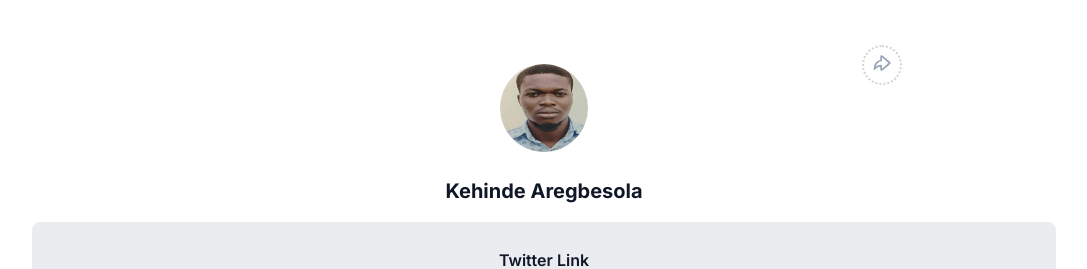
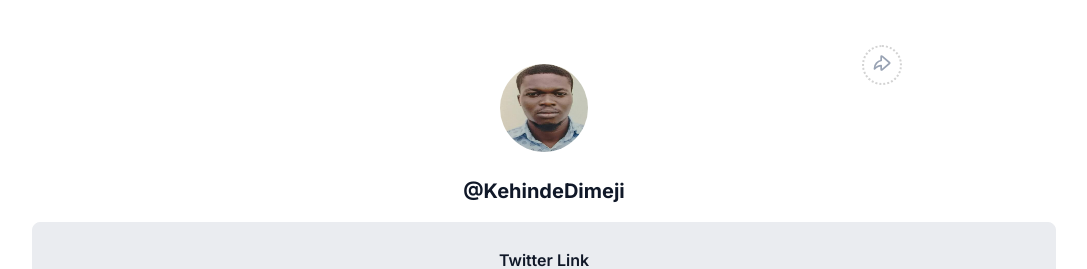
Before and after one commit to dimeji2021/zuri-week-1-project, a React (Create React App) app: page / in a window 1280 px wide. Shown: the top 269 px of the page, without its empty margins (96-1183 px from the left). Built offline with nearby package versions, Linux system fonts and the light colour scheme.

Commit message:
added twitter user name and slack user name to the correct section

```diff
--- a/src/components/LinkSection.js
+++ b/src/components/LinkSection.js
@@ -41,7 +41,6 @@ export const LinkSection = () => {
           <LinkSectionStyle>{i.name}</LinkSectionStyle>
         </a>
       ))}
-      {/* <p id="slack">kehinde_id</p> */}
     </HoverStyle>
   );
 };
--- a/src/components/LinkSectionStyles.js
+++ b/src/components/LinkSectionStyles.js
@@ -15,9 +15,6 @@ export const LinkSectionStyle = styled.p`
   background: #eaecf0;
   border: 1px solid #eaecf0;
   border-radius: 8px;
-  #slack {
-    display: none;
-  }
 `;
 
 export const HoverStyle = styled.div`
--- a/src/components/ProfileSection.js
+++ b/src/components/ProfileSection.js
@@ -13,10 +13,15 @@ export const ProfileSection = () => {
     <MainProfileWrapper>
       <SharedButton>
         <img src={sharedbutton} alt="sharedbutton" className="bigScreen" />
-        <img src={sharedbuttonmobile} alt="sharedbutton"className="mobileScreen"/>
+        <img
+          src={sharedbuttonmobile}
+          alt="sharedbutton"
+          className="mobileScreen"
+        />
       </SharedButton>
       <img src={avatar} alt="profile-img" id="profile__img" />
-      <TitleStyle id="twitter"> Kehinde Aregbesola </TitleStyle>
+      <TitleStyle id="twitter"> @KehindeDimeji </TitleStyle>
+      <p id="slack">kehinde_id</p>
     </MainProfileWrapper>
   );
 };
--- a/src/components/ProfileSectionStyles.js
+++ b/src/components/ProfileSectionStyles.js
@@ -10,10 +10,13 @@ export const MainProfileWrapper = styled.div`
   width: 100%;
   height: 142px;
   position: relative;
-  #profile__img{
+  #profile__img {
     width: 88px;
     height: 88px;
     border-radius: 275px;
+  }
+  #slack {
+    display: none;
   }
   /* #sharedButton {
     width: 20px;
```
